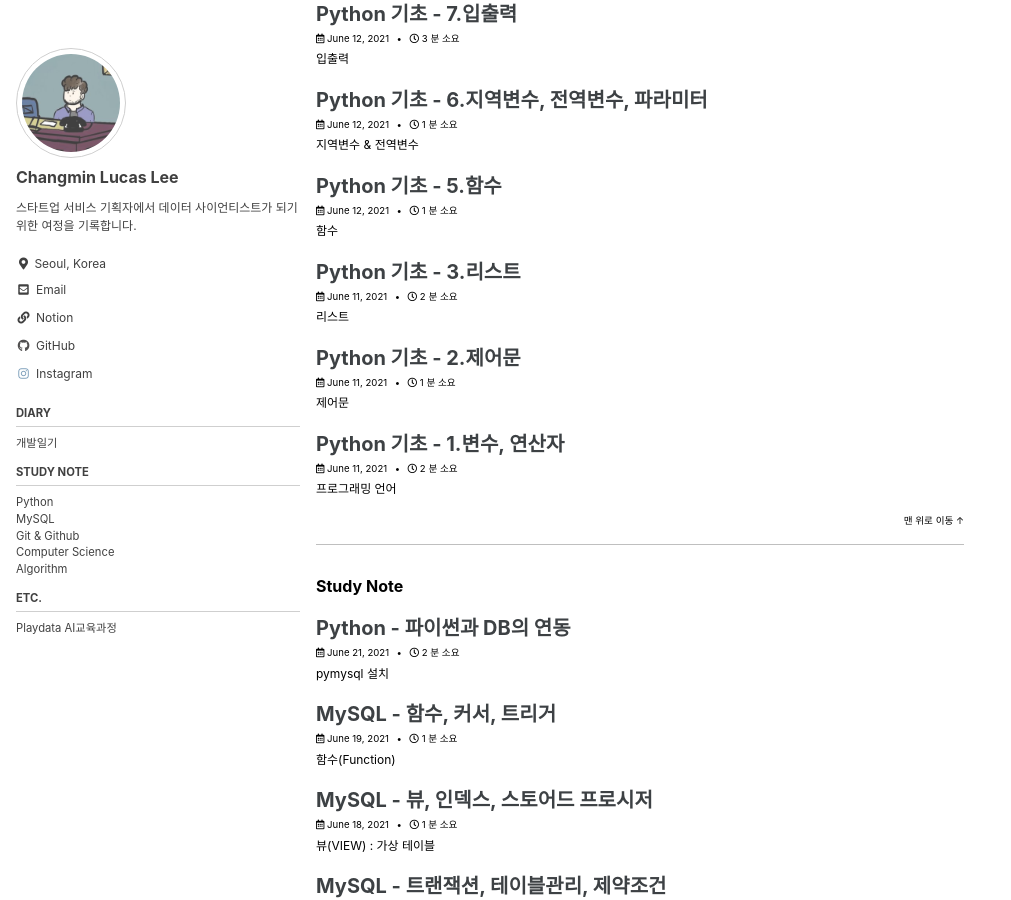
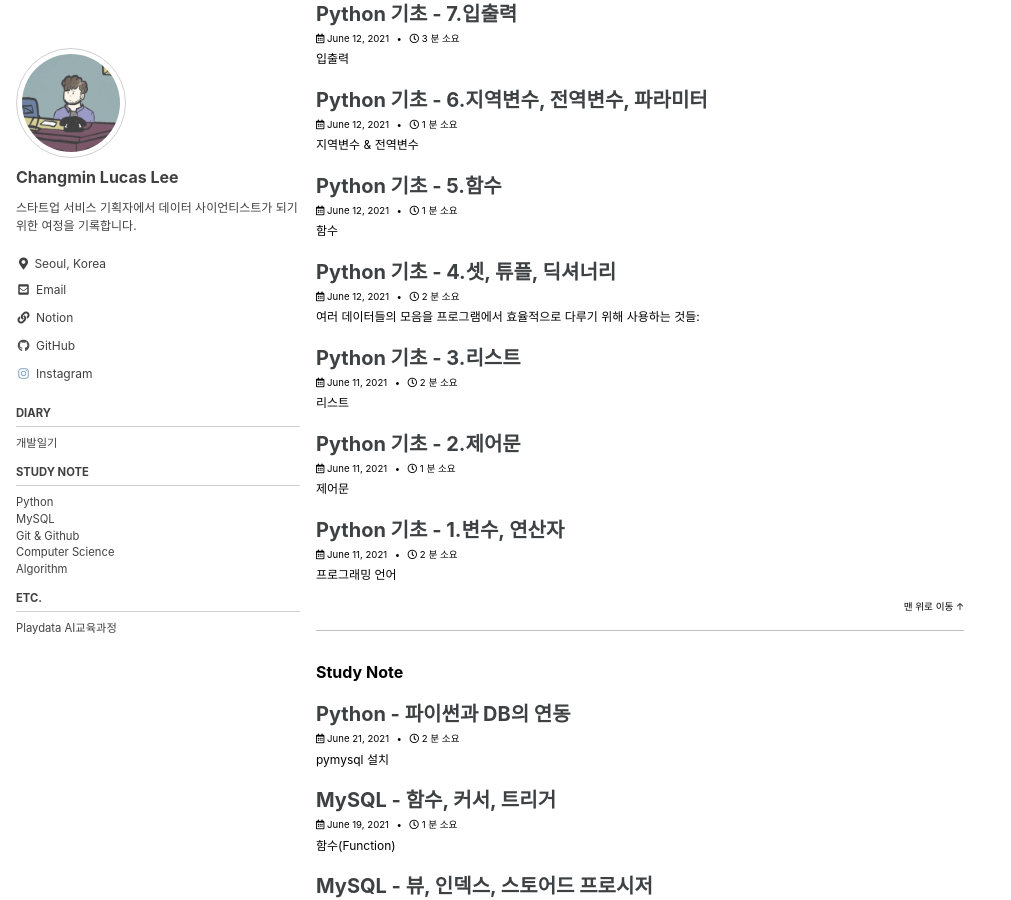
Before and after one commit to lucathree/lucathree.github.io, a Jekyll site: the page built from _pages/tags-archive.md, in a window 1280 px wide and 900 px high, scrolled down 3204 px. Shown: the whole window, without its empty margins (0-1011 px from the left). Built offline with Jekyll 4.4.1, drawn with Linux system fonts in a browser that asks for light colours; cached includes are drawn as plain includes; some of the changed text lies outside the part shown.

Commit message:
Update 2021-06-12-day4.md

```diff
--- a/_posts/2021/2021-06-12-day4.md
+++ b/_posts/2021/2021-06-12-day4.md
@@ -1,13 +1,14 @@
 ---
-title: "Python 기초 - 3.셋, 튜플, 딕셔너리"
+title: "Python 기초 - 4.셋, 튜플, 딕셔너리"
 layout: single
 author_profile: true
 read_time: true
 related: true
 categories:
+- Python
+tags:
 - Study Note
-tags:
-- 공부기록
+- 플레이데이터
 - 인공지능SW개발자과정
 - Python
 toc: true
```
